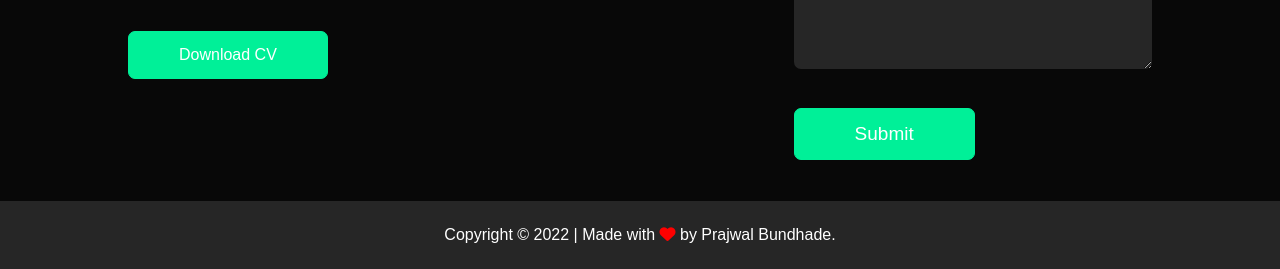
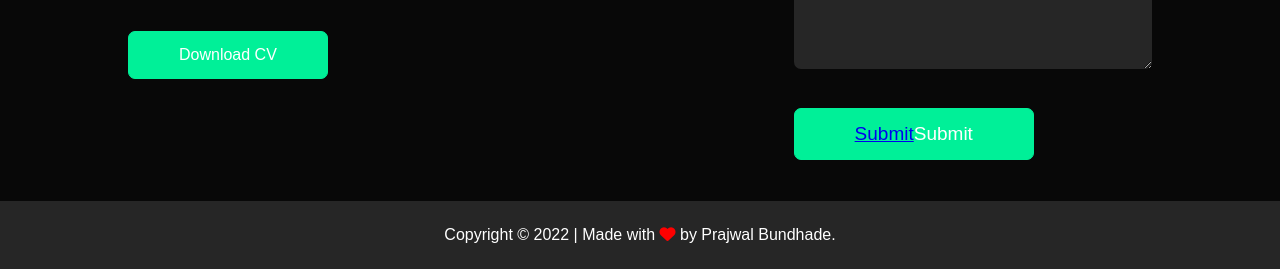
Before and after one commit to prajwalbundhade/My-Portfolio, a plain HTML site: page index.html in a window 1280 px wide. Shown: the part 3022-3291 px from the top of the page. Drawn offline with Linux system fonts and the light colour scheme.

Commit message:
Update index.html

```diff
--- a/index.html
+++ b/index.html
@@ -163,7 +163,7 @@
                         <input type="text" name="Name" placeholder="Your name" id="" required>
                         <input type="email" name="email" placeholder="Your email" id="" required>
                         <textarea  name="Message" rows="6" placeholder="Your Message" id="" required></textarea>
-                        <button type="submit" class="btn btn-2">Submit</button>
+                        <button type="submit" class="btn btn-2"><a href="mailto:prajwalb231@gmail.com">Submit</a>Submit</button>
                     </form>
                     <span id="msg"></span>
                 </div>
```
